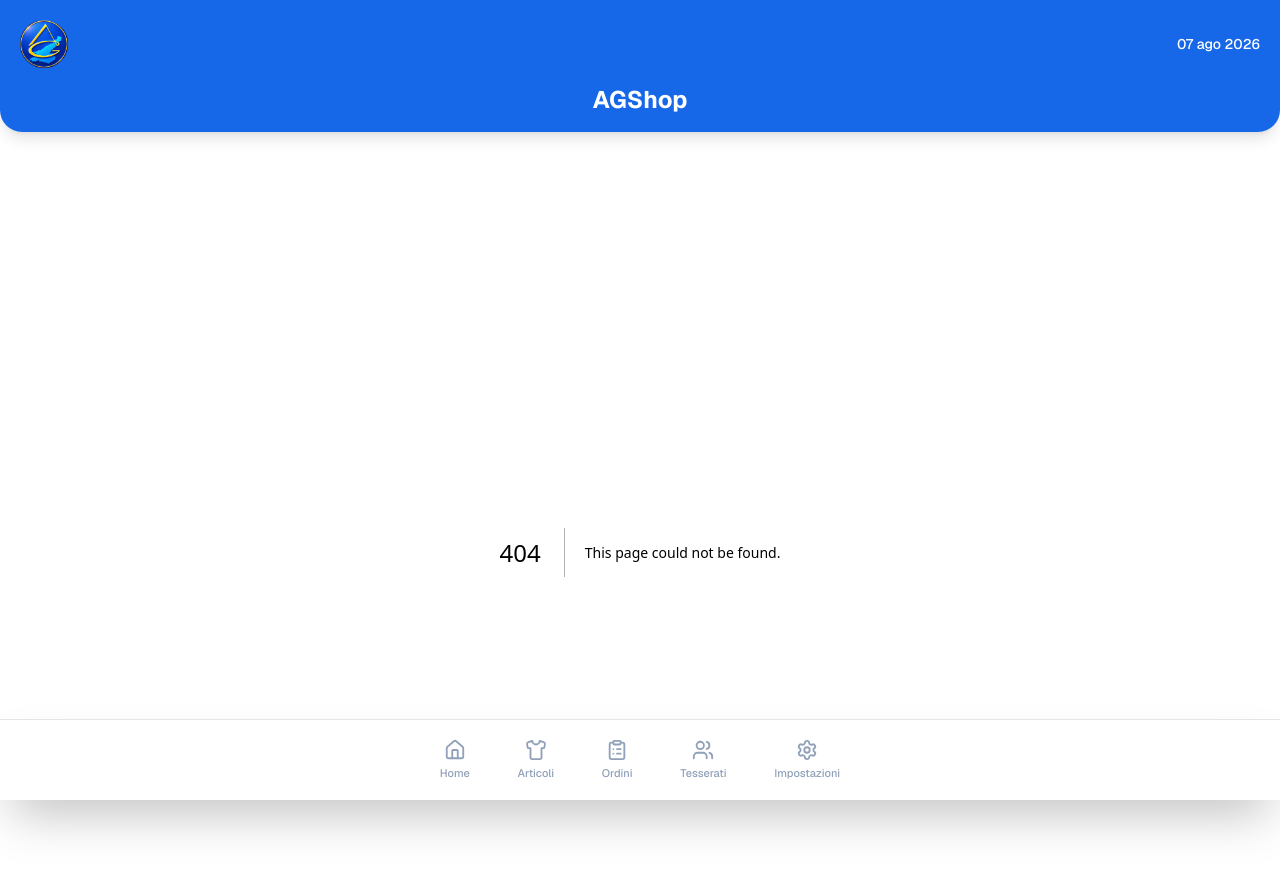
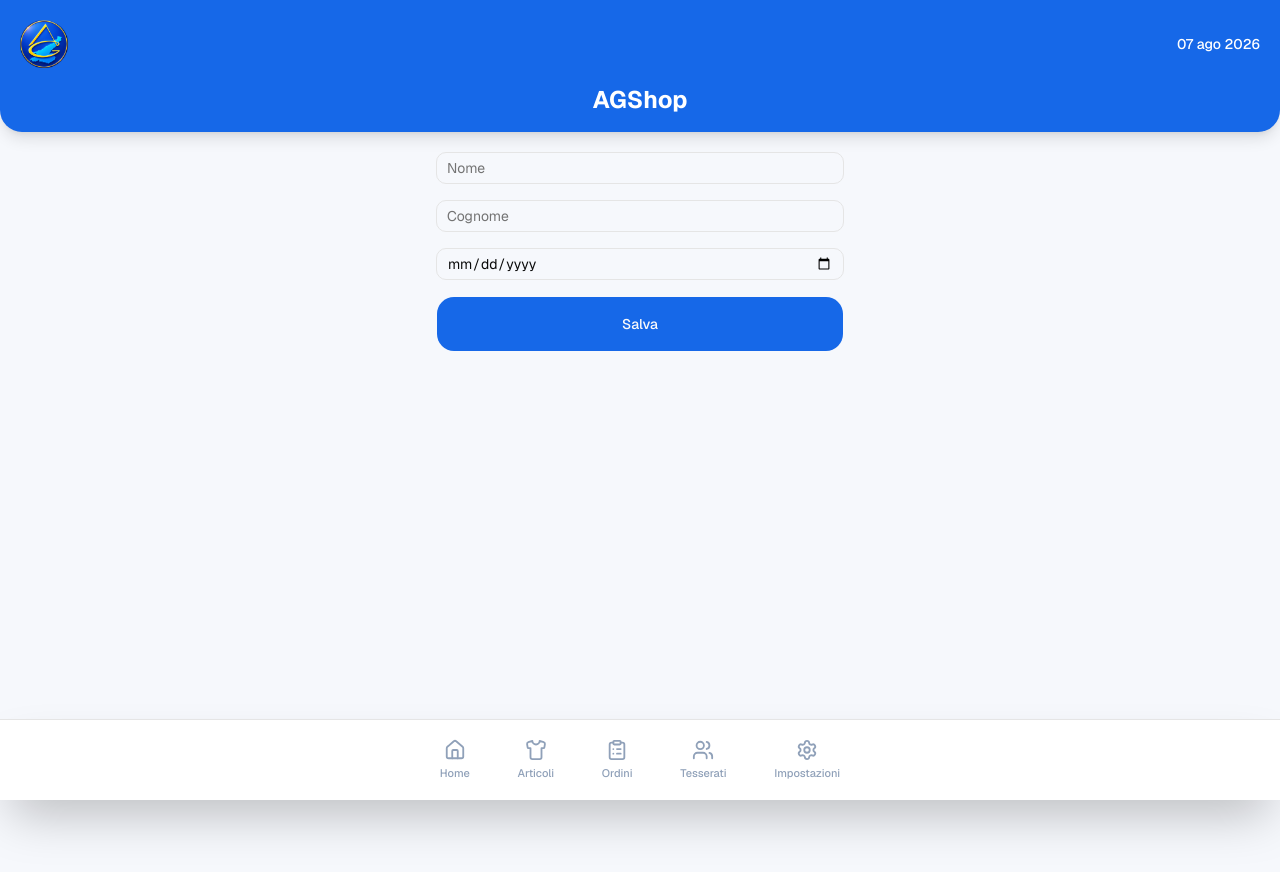
Before and after one commit to alto-garda/AGShop, a Next.js app: page /tesserati/nuovo in a window 1280 px wide. Before the commit this address had no page. Shown: the top 872 px of the page. After the commit the page ends 800 px from the top, so only its background shows below. Built offline with nearby package versions, Linux system fonts and the light colour scheme; no server answers.

Commit message:
feat: create tesserato

```diff
--- /dev/null
+++ b/app/tesserati/nuovo/page.tsx
@@ -0,0 +1,59 @@
+"use client";
+
+import { useState } from "react";
+import { useRouter } from "next/navigation";
+
+import { supabase } from "@/lib/supabase";
+
+import { Button } from "@/components/ui/button";
+import { Input } from "@/components/ui/input";
+
+export default function NuovoTesseratoPage() {
+  const router = useRouter();
+
+  const [nome, setNome] = useState("");
+  const [cognome, setCognome] = useState("");
+  const [dataNascita, setDataNascita] = useState("");
+
+  async function salva() {
+    await supabase.from("tesserati").insert({
+      nome,
+      cognome,
+      data_nascita: dataNascita || null,
+    });
+
+    router.push("/tesserati");
+    router.refresh();
+  }
+
+  return (
+    <div className="mx-auto flex max-w-md flex-col gap-4">
+
+      <Input
+        placeholder="Nome"
+        value={nome}
+        onChange={(e) => setNome(e.target.value)}
+      />
+
+      <Input
+        placeholder="Cognome"
+        value={cognome}
+        onChange={(e) => setCognome(e.target.value)}
+      />
+
+      <Input
+        type="date"
+        value={dataNascita}
+        onChange={(e) => setDataNascita(e.target.value)}
+      />
+
+      <Button
+        className="h-14 rounded-2xl bg-[#1668E8]"
+        onClick={salva}
+      >
+        Salva
+      </Button>
+
+    </div>
+  );
+}
```
